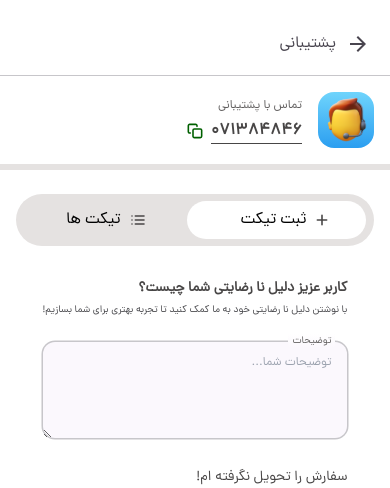
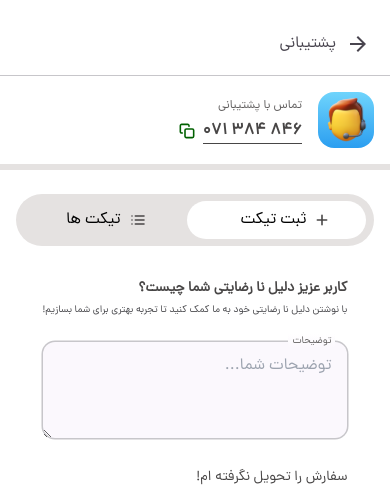
Before and after one commit to misarfehapp/misarfehMain, a Next.js app: page /userProfile/support in a window 390 px wide. Shown: the top 488 px of the page. Built offline with nearby package versions, Linux system fonts and the light colour scheme.

Commit message:
fixed the zoom in screen in text area and made gaps for the phone number

```diff
--- a/components/support body/TicketRegistration.tsx
+++ b/components/support body/TicketRegistration.tsx
@@ -66,7 +66,7 @@ const TicketRegistration = () => {
         توضیحات
       </label>
       <textarea
-        className={`ring-[1.52px] ${showError ? "ring-light-error" : "ring-[#C7C6CA]"} text-xs bg-[#FBF8FD] rounded-rounded-7 w-full min-h-24 mt-6 font-normal py-3 px-4 outline-none`}
+        className={`ring-[1.52px] ${showError ? "ring-light-error" : "ring-[#C7C6CA]"} text-base bg-[#FBF8FD] rounded-rounded-7 w-full min-h-24 mt-6 font-normal py-3 px-4 outline-none`}
         placeholder="توضیحات شما..."
         onChange={handleChange}
         value={message}
--- a/components/support header/SupportHeader.tsx
+++ b/components/support header/SupportHeader.tsx
@@ -39,8 +39,11 @@ const SupportHeader = () => {
             تماس با پشتیبانی
           </p>
           <div className="flex flex-row gap-2 items-center">
-            <p className="border-b text-neutral-neutral30 border-neutral-neutral30 text-base font-bold w-fit">
-              {phoneNumber}
+            <p
+              className="border-b text-neutral-neutral30 border-neutral-neutral30 text-base font-bold w-fit"
+              style={{ direction: "ltr" }}
+            >
+              {phoneNumber.replace(/\d{3}(?=\d)/g, "$& ")}
             </p>
             <div onClick={handleCopy} className="cursor-pointer">
               <CopyIcon />
```
